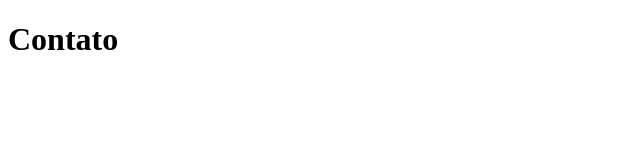
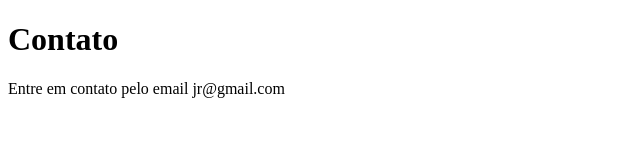
Before and after one commit to sonyjunior/sistema-de-cadastro, a plain HTML site: page contato.html in a window 1280 px wide. Shown: the whole page, without its empty margins (0-640 px from the left). Drawn offline with Linux system fonts and the light colour scheme.

Commit message:
adicioando o email de contato

```diff
--- a/contato.html
+++ b/contato.html
@@ -7,5 +7,6 @@
 </head>
 <body>
     <h1>Contato</h1>
+    <p>Entre em contato pelo email jr@gmail.com</p>
 </body>
 </html>
```
